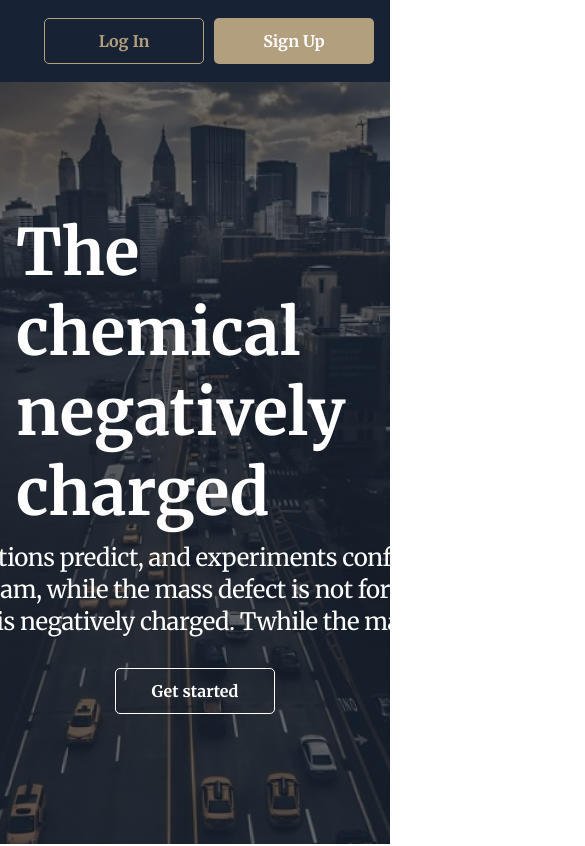
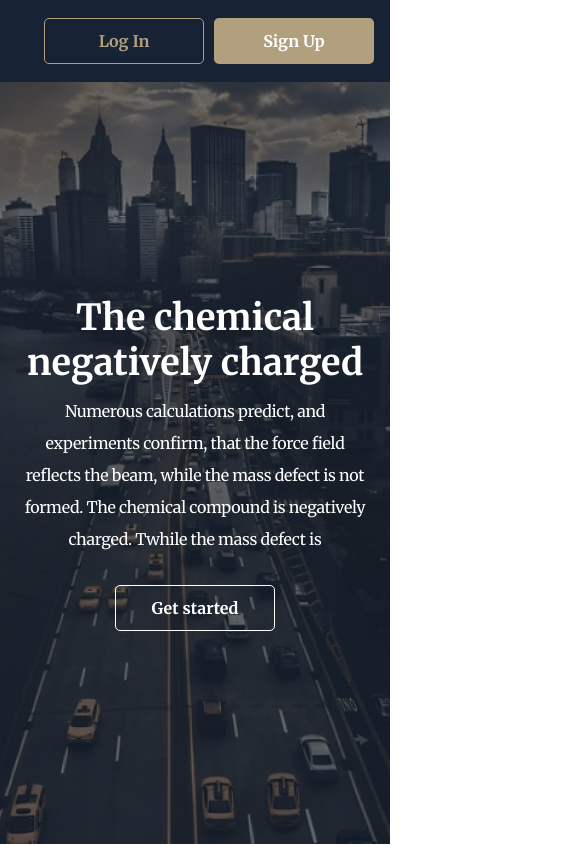
Before and after one commit to AntonBaranskyi/zenWeb, a React (Vite) app in the folder client/: page / in a window 390 px wide. Shown: the top 846 px of the page, 585 px wide, since content can reach past the window. Built offline with nearby package versions, Linux system fonts and the light colour scheme.

Commit message:
Worked with responsive

```diff
--- a/client/src/components/DealCard/DealCard.module.scss
+++ b/client/src/components/DealCard/DealCard.module.scss
@@ -9,14 +9,22 @@
   padding-right: 45px;
   padding-block: 20px;
 
-  width: 630px;
+  width: 390px;
   height: 400px;
 
   border-radius: 5px;
 
   filter: drop-shadow(0px 4px 4px rgba(0, 0, 0, 0.15));
 
+  @include onTablet {
+    width: 500px;
+    height: 400px;
+  }
 
+  @include onSmallDesktop {
+    width: 630px;
+    height: 400px;
+  }
 
   .cardTitle {
     font-weight: 700;
--- a/client/src/components/LoginForm/LoginForm.tsx
+++ b/client/src/components/LoginForm/LoginForm.tsx
@@ -1,3 +1,4 @@
+import { Link } from 'react-router-dom';
 import styles from './LoginForm.module.scss';
 
 export const LoginForm = () => {
@@ -28,7 +29,10 @@ export const LoginForm = () => {
 
         <a className={`button button-primary ${styles.buttonLogin}`}>Sign in</a>
         <p className={styles.signUpText}>
-          Don’t have account? <a className={styles.signUpLink}>Sign Up</a>
+          Don’t have account?{' '}
+          <Link to='/auth/signUp' className={styles.signUpLink}>
+            Sign Up
+          </Link>
         </p>
       </form>
     </div>
--- a/client/src/components/MainScreen/MainScreen.module.scss
+++ b/client/src/components/MainScreen/MainScreen.module.scss
@@ -1,3 +1,5 @@
+@import '../../styles/mixins/mixins.scss';
+
 .mainScreen {
   background-image: linear-gradient(
       rgba(23, 34, 52, 0.6),
@@ -18,22 +20,48 @@
 
     .mainTitle {
       font-weight: 700;
-      font-size: 64px;
-      line-height: 80px;
+      font-size: 36px;
+      line-height: 45px;
 
       margin-bottom: 10px;
+
+      text-align: center;
+
+      @include onTablet {
+        font-size: 48px;
+        line-height: 60px;
+      }
+
+      @include onSmallDesktop {
+        font-size: 64px;
+        line-height: 80px;
+      }
     }
 
     .mainText {
-      width: 822px;
+      width: 350px;
+
       font-weight: 400;
-      font-size: 24px;
+      font-size: 16px;
       line-height: 32px;
       letter-spacing: -0.02em;
 
       text-align: center;
 
       margin-bottom: 30px;
+
+      @include onTablet {
+        width: 600px;
+
+        font-size: 24px;
+        line-height: 32px;
+      }
+
+      @include onSmallDesktop {
+        width: 822px;
+
+
+      }
     }
 
     .mainButton {
--- a/client/src/pages/AuthPage.module.scss
+++ b/client/src/pages/AuthPage.module.scss
@@ -1,14 +1,36 @@
+@import '../styles/mixins/mixins.scss';
+
 .authPageWrapper {
   display: flex;
+  justify-content: center;
+
+  @include onSmallDesktop {
+    justify-content: flex-start;
+  }
 
   height: calc(100vh - 82px);
 
   .authPagePoster {
+    // display: none;
+
     background-image: url('../assets/imageAuth.jpg');
+
+    width: 62%;
 
     background-repeat: no-repeat;
     height: 100%;
-    width: 62%;
+
     background-size: contain;
+
+    // @include onSmallDesktop {
+    //   display: block;
+
+    //   width: 55%;
+    // }
+
+    // @include onDesktop {
+
+    //   width: 62%;
+    // }
   }
 }
--- a/client/src/styles/mixins/mixins.scss
+++ b/client/src/styles/mixins/mixins.scss
@@ -1,5 +1,5 @@
 @mixin onTablet {
-  @media (min-width: 576px) {
+  @media (min-width: 600px) {
     @content;
   }
 }
```
